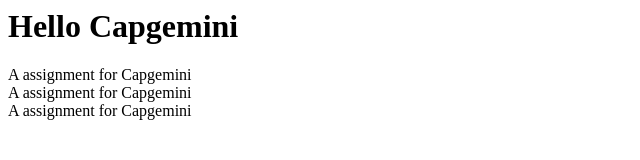
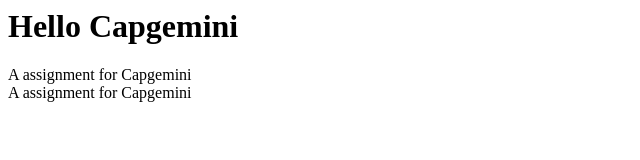
Before and after one commit to samyakjn208/fresherbatch-oct16, a plain HTML site: page Assignments/demo2.html in a window 1280 px wide. Shown: the whole page, without its empty margins (0-640 px from the left). Drawn offline with Linux system fonts and the light colour scheme.

Commit message:
Again making changes in HTML files

```diff
--- a/Assignments/demo2.html
+++ b/Assignments/demo2.html
@@ -12,7 +12,6 @@
 <p>
 		A assignment for Capgemini<br>
 		A assignment for Capgemini<br>
-		A assignment for Capgemini<br>
 	</p>
 
 
```
